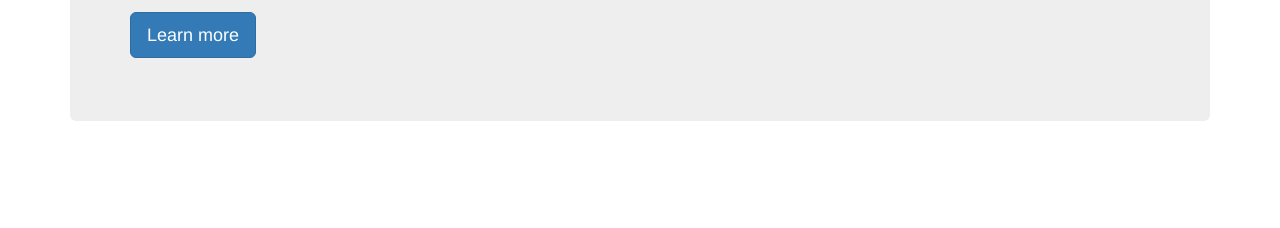
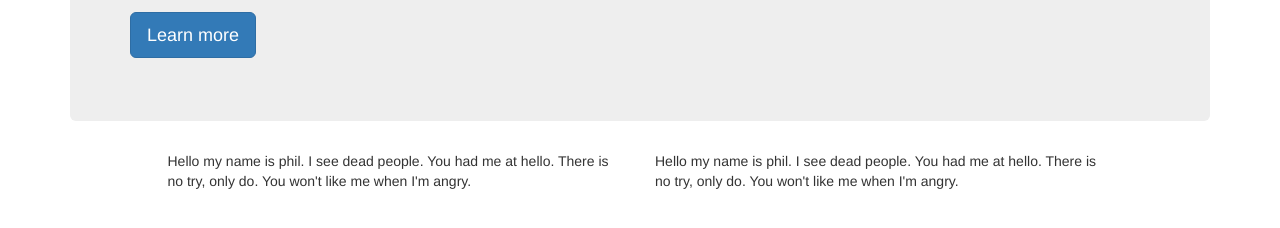
Before and after one commit to CodeUndercover/harvard_bootstrap_intro, a plain HTML site: page index.html in a window 1280 px wide. Shown: the part 252-480 px from the top of the page. Drawn offline with nearby package versions, Linux system fonts and the light colour scheme.

Commit message:
did some bootstrap grid stuff

```diff
--- a/index.html
+++ b/index.html
@@ -75,6 +75,40 @@
 		  <p>...</p>
 		  <p><a class="btn btn-primary btn-lg" href="#" role="button">Learn more</a></p>
 		</div>
+
+
+
+		<!-- Let's experiment with the grid system -->
+
+
+		<div class="row">
+			<div class="col-xs-6 col-xs-offset-6 col-sm-4 col-sm-offset-2 col-md-5 col-md-offset-1">
+				Hello my name is phil.  I see dead people.  You had me at hello.  There is no try, only do.  You won't like me when I'm angry.
+			</div>
+			<div class="hidden-xs col-md-5 col-sm-4 ">
+				Hello my name is phil.  I see dead people.  You had me at hello.  There is no try, only do.  You won't like me when I'm angry.
+			</div>
+
+		</div>
+
+
+
+
+
+
+
+
+
+
+
+
+
+
+
+
+
+
+
 	</div>
 
     <!-- jQuery (necessary for Bootstrap's JavaScript plugins) -->
```
